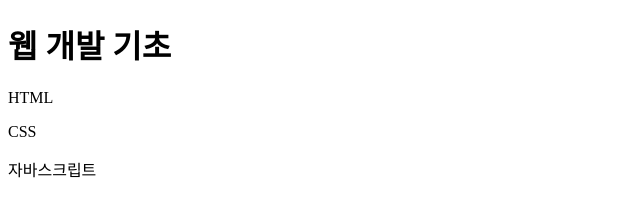
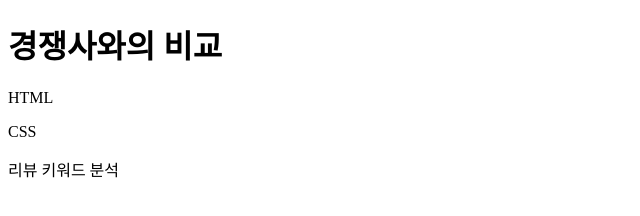
Before and after one commit to kara9362/osd, a plain HTML site: page src/index.html in a window 1280 px wide. Shown: the whole page, without its empty margins (0-640 px from the left). Drawn offline with Linux system fonts and the light colour scheme.

Commit message:
example file edit

```diff
--- a/src/index.html
+++ b/src/index.html
@@ -2,12 +2,12 @@
 <html lang="ko">
   <head>
     <meta charset="UTF-8">
-    <title>웹 개발 입문</title>
+    <title>아마존 데이터 기반 제품 경쟁력 분석기</title>
   </head>
   <body>
-    <h1>웹 개발 기초</h1>
+    <h1>경쟁사와의 비교</h1>
     <p>HTML</p>
     <p>CSS</p>
-    <p>자바스크립트</p>
+    <p>리뷰 키워드 분석</p>
   </body>
 </html>
```
